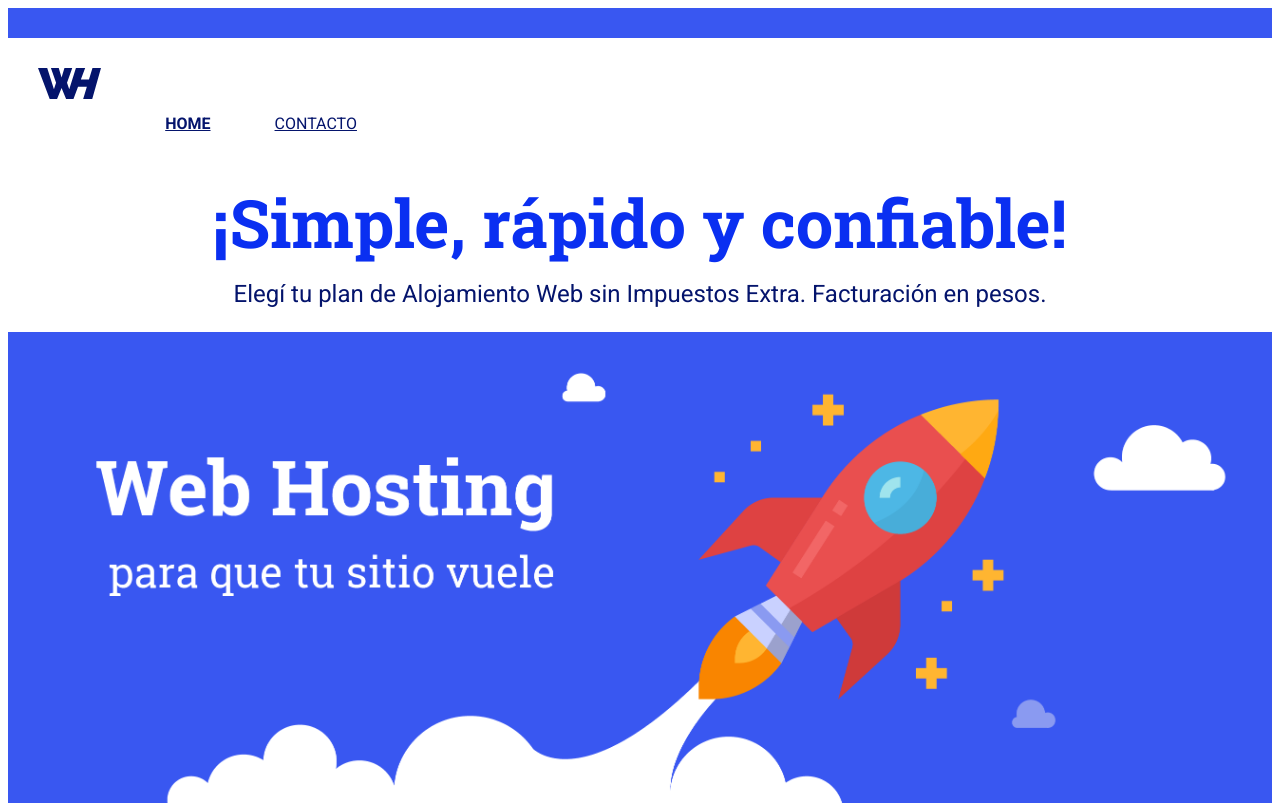
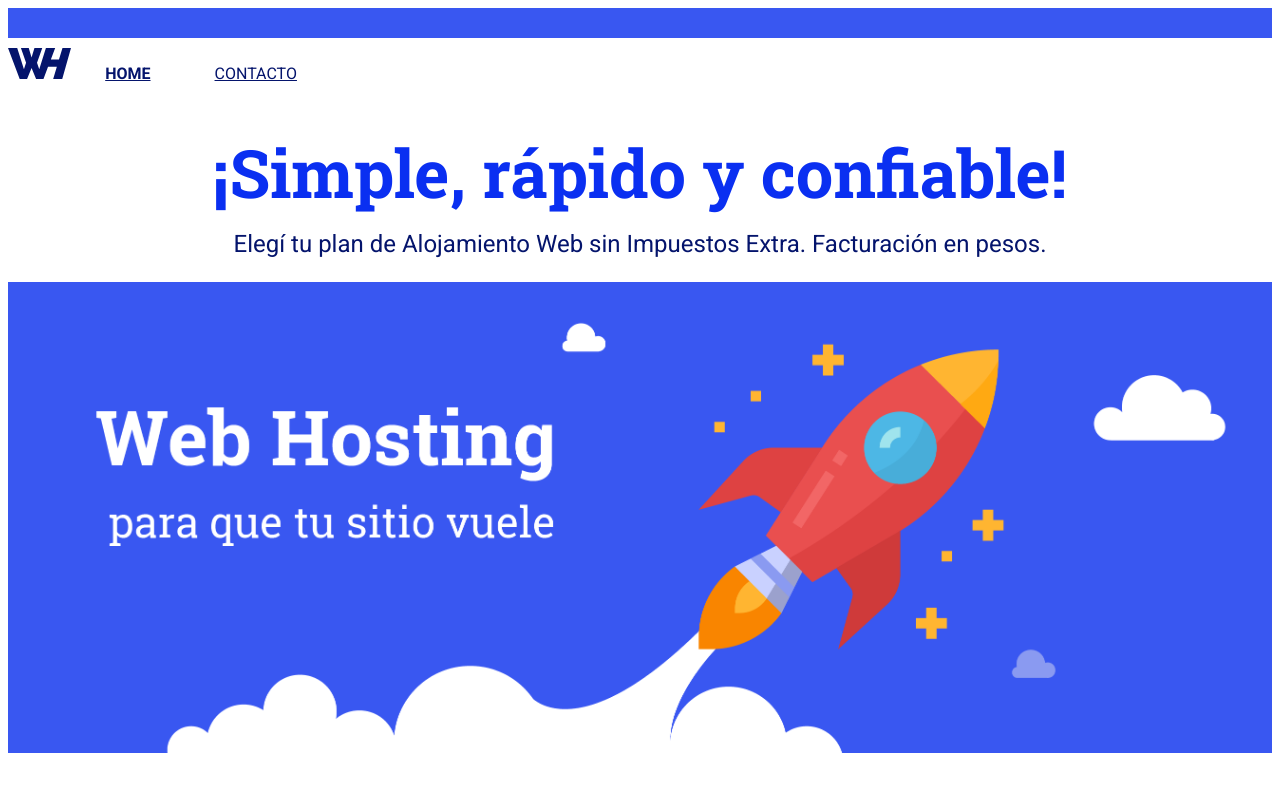
Before and after one commit to LucasAraoz/bootcamp-HTML2, a plain HTML site: page Challenge-M5/Ejercicios/index.html in a window 1280 px wide. Shown: the top 805 px of the page. Drawn offline with Linux system fonts and the light colour scheme; files whose address does not match are found by name.

Commit message:
added nav M5

```diff
--- a/Challenge-M5/Ejercicios/index.html
+++ b/Challenge-M5/Ejercicios/index.html
@@ -9,8 +9,8 @@
 </head>
 <body>
     <header></header>
- <div><img id="logo-azul" src="../Resources/Ejercicios/M5-logo-azul.svg" alt="">
- <a class="activo" href="">HOME</a>  <a href="contacto.html">CONTACTO</a></div>
+ <nav><img id="logo-azul" src="../Resources/Ejercicios/M5-logo-azul.svg" alt="">
+ <a class="activo" href="">HOME</a>  <a href="contacto.html">CONTACTO</a></nav>
  <div><h1>¡Simple, rápido y confiable!</h1>
  <p class="start">Elegí tu plan de Alojamiento Web sin Impuestos Extra. Facturación en pesos.</p>
 </div>
--- a/Challenge-M5/Ejercicios/styles.css
+++ b/Challenge-M5/Ejercicios/styles.css
@@ -13,7 +13,7 @@ div #logo-azul, a
 }
 
 #logo-azul
-{
+{  padding-top: 10px;
     width: 5%;
 }
 
```
Also changed, not shown: Challenge-M5/Ejercicios/contacto.html (+2 -2 lines).
